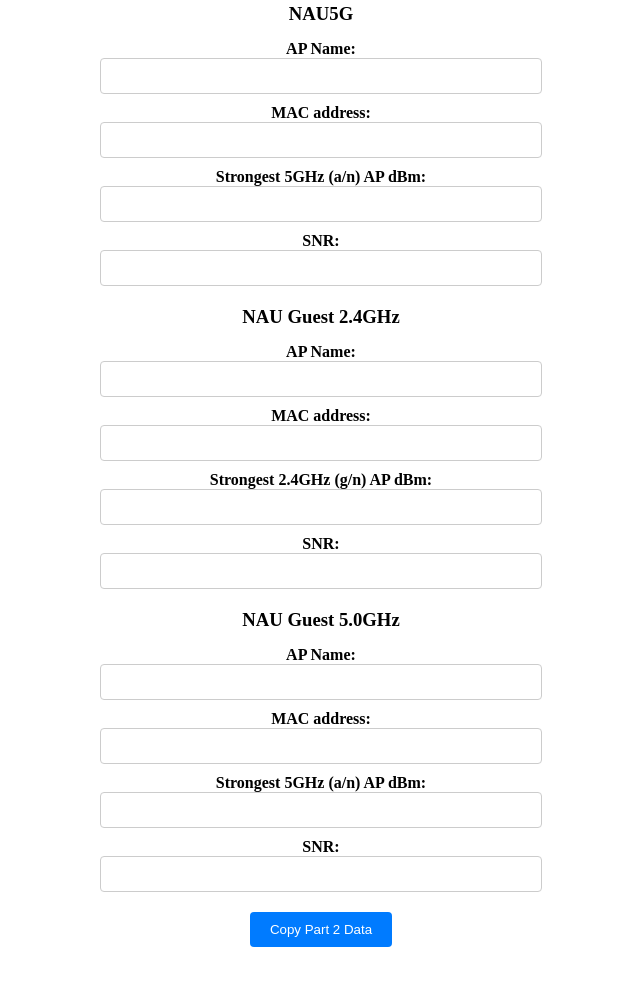
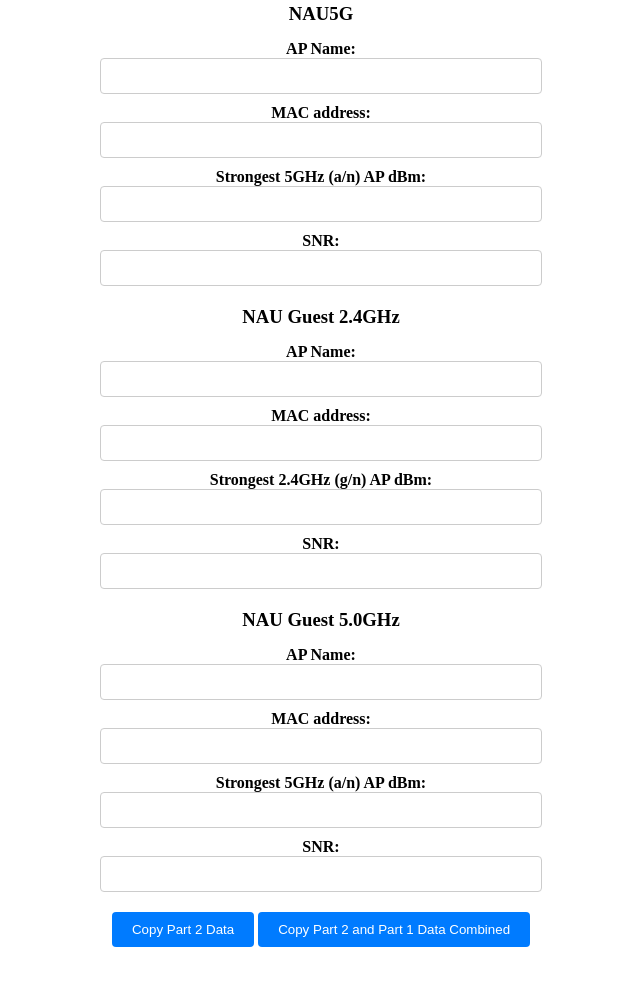
Before and after one commit to bharath-nalluri-13/STC_RAQO, a plain HTML site: page index.html in a window 1280 px wide. Shown: the part 1101-2086 px from the top of the page, without its empty margins (319-959 px from the left). Drawn offline with Linux system fonts and the light colour scheme.

Commit message:
Update index.html

```diff
--- a/index.html
+++ b/index.html
@@ -80,6 +80,7 @@
         </div>
       </div>
       <button onclick="copyPart2Data()">Copy Part 2 Data</button>
+      <button onclick="copyBothData()">Copy Part 2 and Part 1 Data Combined</button>
     </div>
   </div>
 
```
